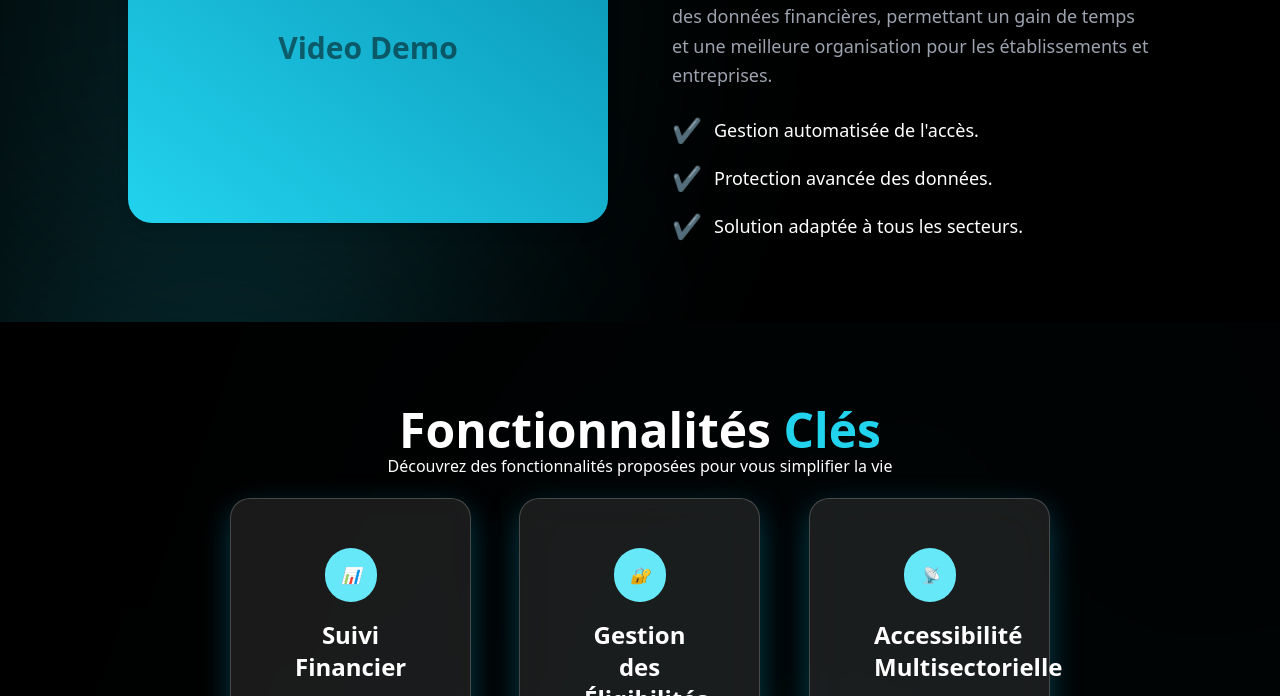
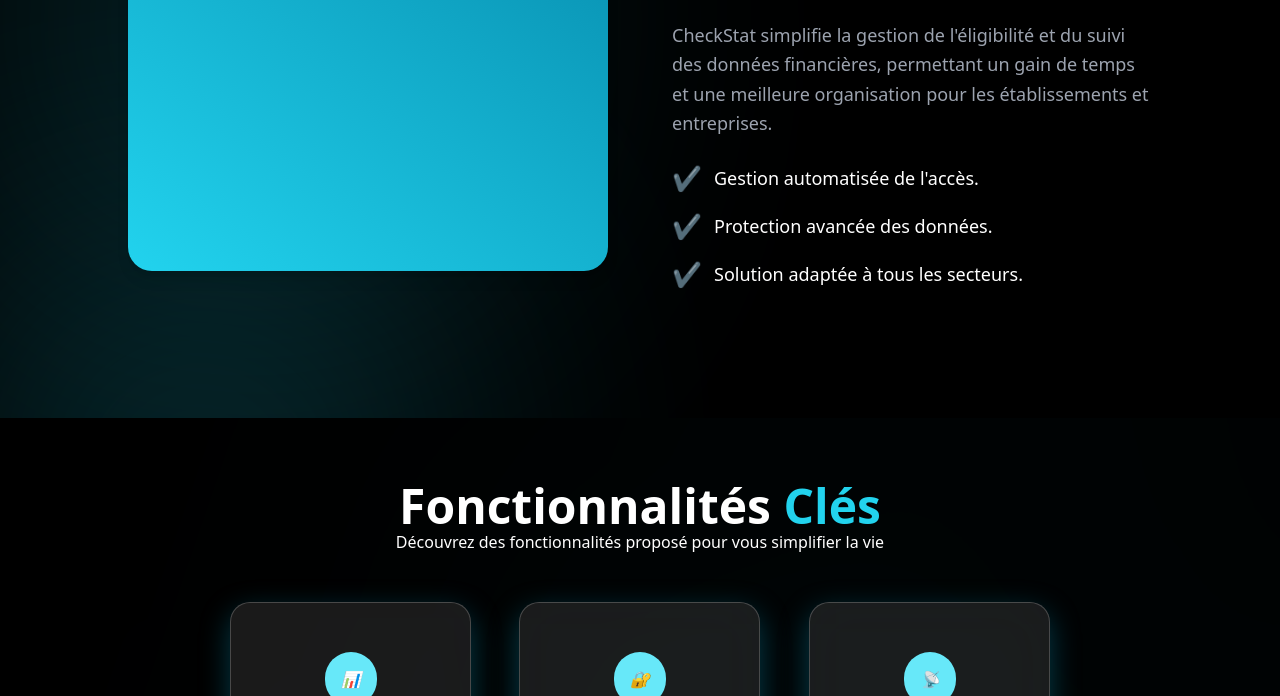
Before and after one commit to elieakilimali/checkstat_landing, a website: page index.html in a window 1280 px wide. Shown: the part 971-1667 px from the top of the page. Drawn offline with Linux system fonts and the light colour scheme.

Commit message:
remise en place des differents paddings

```diff
--- a/index.html
+++ b/index.html
@@ -125,7 +125,7 @@
 
     <!-- Home Section  -->
 
-<section class="text-white flex flex-col md:flex-row items-center justify-between px-[10%] sm:px-[10%] md:px-[10%]  md:py-20">
+<section class="text-white flex flex-col md:flex-row items-center justify-between px-[10%] sm:px-[10%] md:px-[10%] py-20">
     <!-- Texte -->
     <div class="text-center max-w-lg w-full md:w-1/2 md:text-left mb-8 md:mb-0">
         <h2 class="text-5xl sm:text-5xl md:text-6xl font-bold leading-tight">
@@ -149,7 +149,7 @@
 
     <!-- ==================================================== -->
   <!-- SECTION EXPLICATION MODERNE -->
-  <section class="explanation-section py-10 md:py-20 px-[10%] bg-black text-white relative overflow-hidden">
+  <section class="explanation-section py-32 px-[10%] bg-black text-white relative overflow-hidden">
     <!-- Formes en arrière-plan -->
     <div class="absolute inset-0 pointer-events-none">
         <div class="blob w-[500px] h-[500px] bg-cyan-400 opacity-20 rounded-full blur-[150px] top-0 left-0"></div>
@@ -159,14 +159,14 @@
     <div class="grid grid-cols-1 md:grid-cols-2 gap-16 relative z-10 items-center">
 
         <!-- Image stylisée -->
-        <div class="relative order-2 md:order-1">
-            <div class="w-full min-h-[350px] bg-gradient-to-tr from-cyan-400 to-cyan-600 rounded-3xl shadow-lg flex items-center justify-center">
-                <span class="text-black/50 text-3xl font-bold">Video Demo</span>
+        <div class="relative">
+            <div class="w-full h-[350px] bg-gradient-to-tr from-cyan-400 to-cyan-600 rounded-3xl shadow-lg flex items-center justify-center">
+                <span class="text-black text-3xl font-bold"></span>
             </div>
         </div>
 
         <!-- Texte -->
-        <div class="space-y-6 text-center md:text-left order-1 md:order-2">
+        <div class="space-y-6 text-center md:text-left">
             <h2 class="text-3xl md:text-5xl font-extrabold leading-tight">
                 Pourquoi <span class="text-cyan-400">CheckStat</span> est essentiel ?
             </h2>
@@ -193,9 +193,9 @@
 
 <!-- FONCTIONNALITE  -->
 <section class="section-background  features-section  md:py-16 text-center">
-   <div class="px-10 py-5">
+   <div class="mb-12">
         <h2 class="text-3xl md:text-5xl font-extrabold ">Fonctionnalités <span class="text-cyan-400">Clés</span></h2>
-        <p>Découvrez des fonctionnalités proposées pour vous simplifier la vie</p>
+        <p>Découvrez des fonctionnalités proposé pour vous simplifier la vie</p>
    </div>
 
     <div class="grid grid-cols-1 md:grid-cols-3 gap-12 px-[10%]">
```
Also changed, not shown: dist/styles.css.
